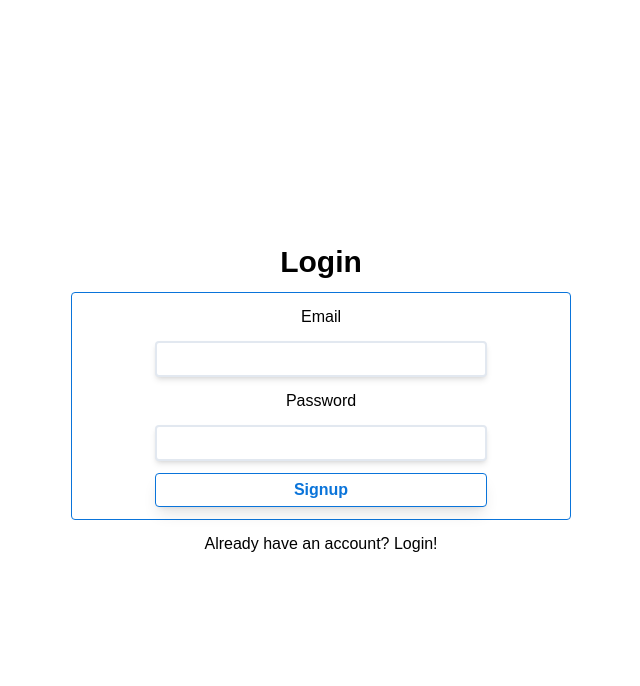
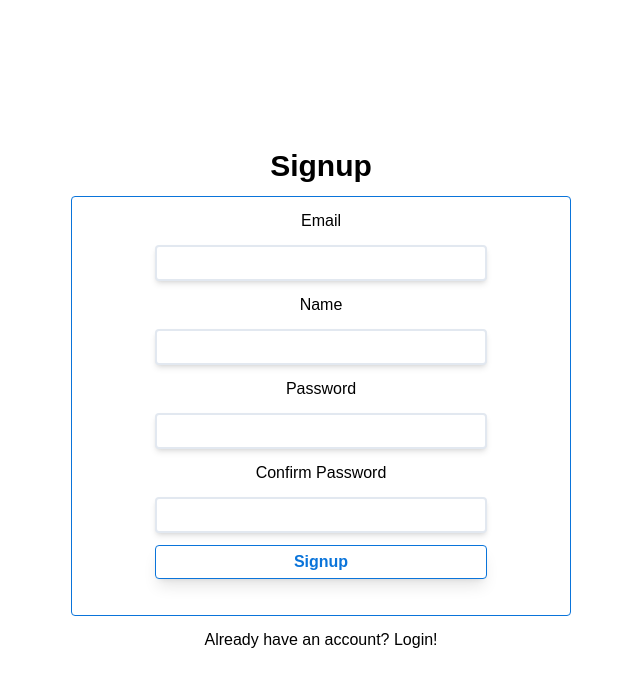
Before and after one commit to DavidJoao/intern-project, a Next.js app: page /pages/signup in a window 1280 px wide. Shown: the top 686 px of the page, without its empty margins (319-959 px from the left). Built offline with nearby package versions, Linux system fonts and the light colour scheme.

Commit message:
CREATED: Functionality for signup form

```diff
--- a/src/app/pages/signup/page.js
+++ b/src/app/pages/signup/page.js
@@ -1,27 +1,66 @@
 'use client'
-import React from "react"
+import React, { useState, useEffect } from "react"
 import { useForm } from "react-hook-form"
+import Link from "next/link"
+import { registerUser } from "@/app/actions/user"
 import { navigate } from "@/app/lib/redirect"
-import Link from "next/link"
 
 const Signup = () => {
 
-    const { register, handleSubmit, watch, formState: { errors } } = useForm();
+    const [errorMessage, setErrorMessage] = useState("")
+    const [successMessage, setSuccessMessage] = useState("")
+    const [buttonStatus, setButtonStatus] = useState(false)
+
+    const { register, setError, clearErrors, handleSubmit, watch, formState: { errors } } = useForm();
+    const password = watch("password");
+    const confirmPassword = watch("confirmPassword");
+
 
     const onSubmit = async (data) => {
-        console.log(data)
+        setErrorMessage("")
+        const response = await registerUser(data)
+        if (response.status === 201){
+            setSuccessMessage("Account Created Successfully! Redirecting to Login...")
+            setTimeout(() => {
+                navigate('/pages/login')
+                setSuccessMessage("")
+            }, 2000)
+        } else if (response.status === 500){
+            setErrorMessage("Email Already In Use")
+        }
     }
+
+    useEffect(() => {
+        if (password !== confirmPassword) {
+            setError("confirmPassword", {
+                type: "manual",
+                message: "Passwords do not match",
+            });
+            setButtonStatus(true)
+            setErrorMessage("Passwords do not match");
+        } else {
+            clearErrors("confirmPassword");
+            setButtonStatus(false)
+            setErrorMessage("");
+        }
+    }, [password, confirmPassword, setError, clearErrors]);
 
 	return (
 		<div className="w-screen h-screen center-col basic-theme">
 			<div className="w-auto h-auto center-col p-3 gap-3">
-				<h1 className="font-bold text-3xl">Login</h1>
+				<h1 className="font-bold text-3xl">Signup</h1>
 				<form className="border-[1px] border-primary dark:border-none rounded w-[250px] md:w-[400px] lg:w-[500px] p-3 white-theme center-col gap-3" onSubmit={handleSubmit(onSubmit)}>
 					<label>Email</label>
 					<input required className="input w-[70%]" {...register("email", { required: true })}/>
+					<label>Name</label>
+					<input required className="input w-[70%]" {...register("name", { required: true })}/>
 					<label>Password</label>
-					<input required className="input w-[70%]" type="password" {...register("password", { required: true })}/>
-					<button type="submit" className="theme-button w-[70%]"> Signup </button>
+					<input required name="password" className="input w-[70%]" type="password" {...register("password", { required: true })}/>
+					<label>Confirm Password</label>
+					<input required name="confirmPassword" className="input w-[70%]" type="password" {...register("confirmPassword", { required: true })}/>
+					<button type="submit" className="theme-button w-[70%]" disabled={buttonStatus}> Signup </button>
+                    <p className="error-message">{errorMessage}</p>
+                    <p className="success-message text-center">{successMessage}</p>
 				</form>
                 <Link className='hover:underline underline-offset-2' href={'/pages/login'}>Already have an account? Login!</Link>
 			</div>
```
